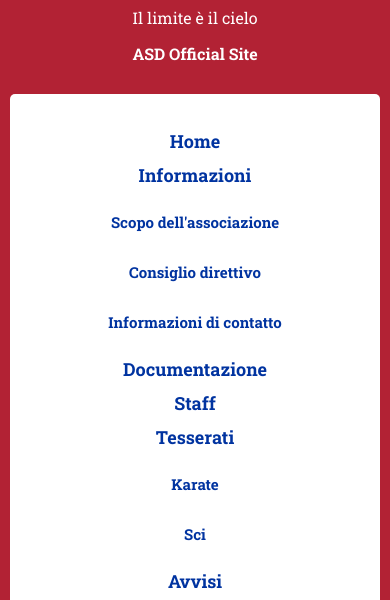
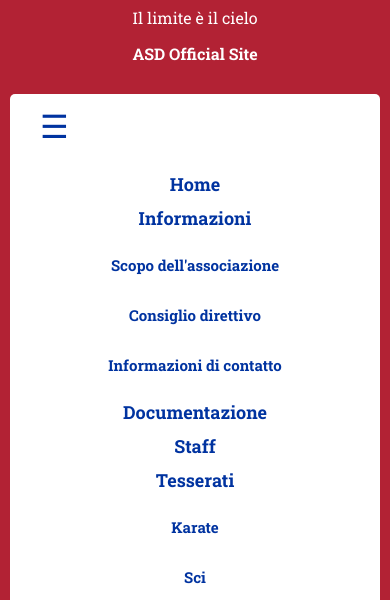
Before and after one commit to duncanfazio/sckai, a plain HTML site: page sci.html in a window 390 px wide. Shown: the part 68-668 px from the top of the page. Drawn offline with Linux system fonts and the light colour scheme.

Commit message:
Update sci.html

```diff
--- a/sci.html
+++ b/sci.html
@@ -91,6 +91,8 @@
     <p class="catchphrase">Il limite è il cielo</p>
     <p class="site">ASD Official Site</p>
     <nav>
+      <span class="mobile-menu-toggle" onclick="toggleMobileMenu()">☰</span>
+
       <ul>
         <li><a href="index.html">Home</a></li>
 
```
